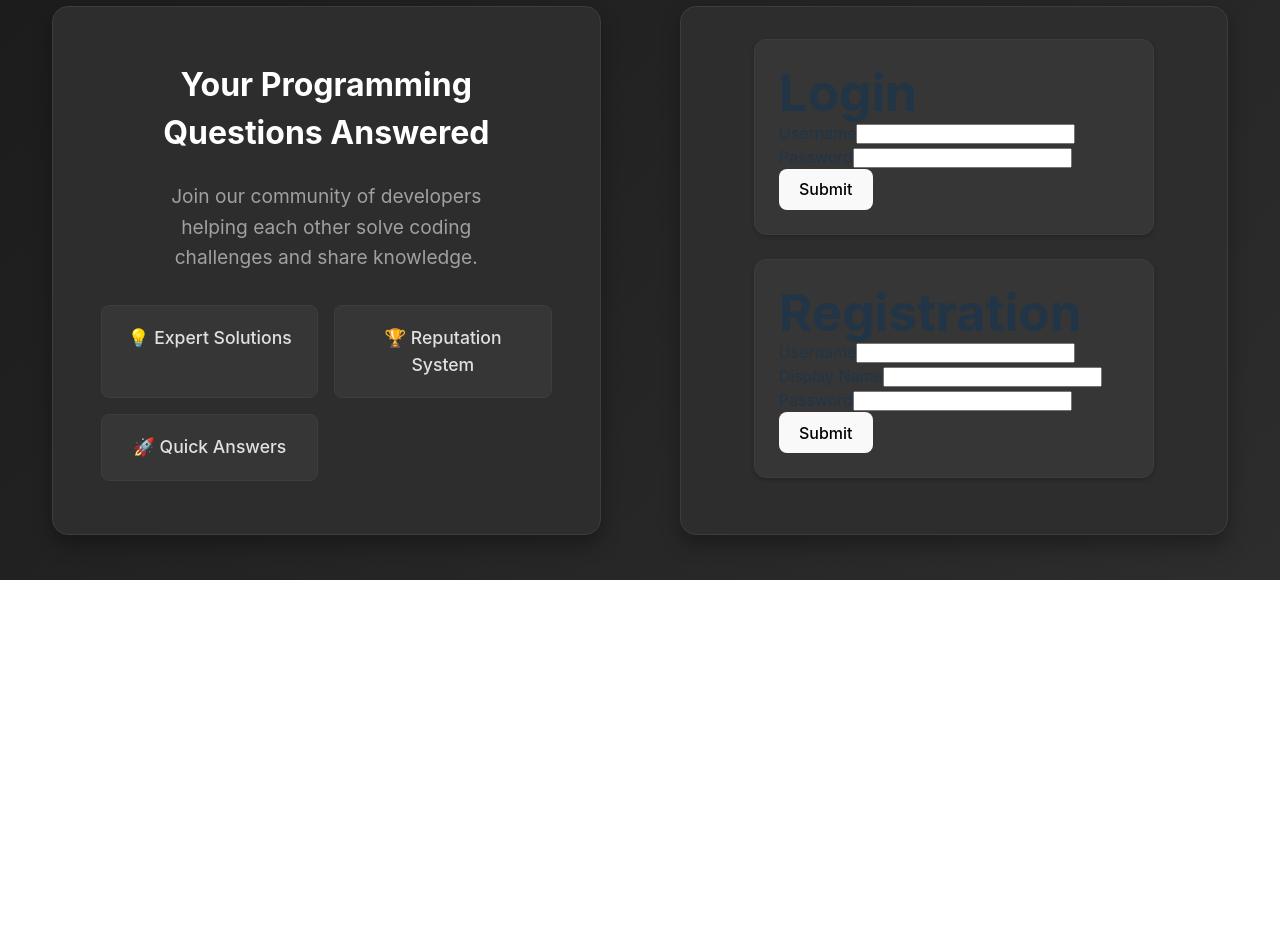
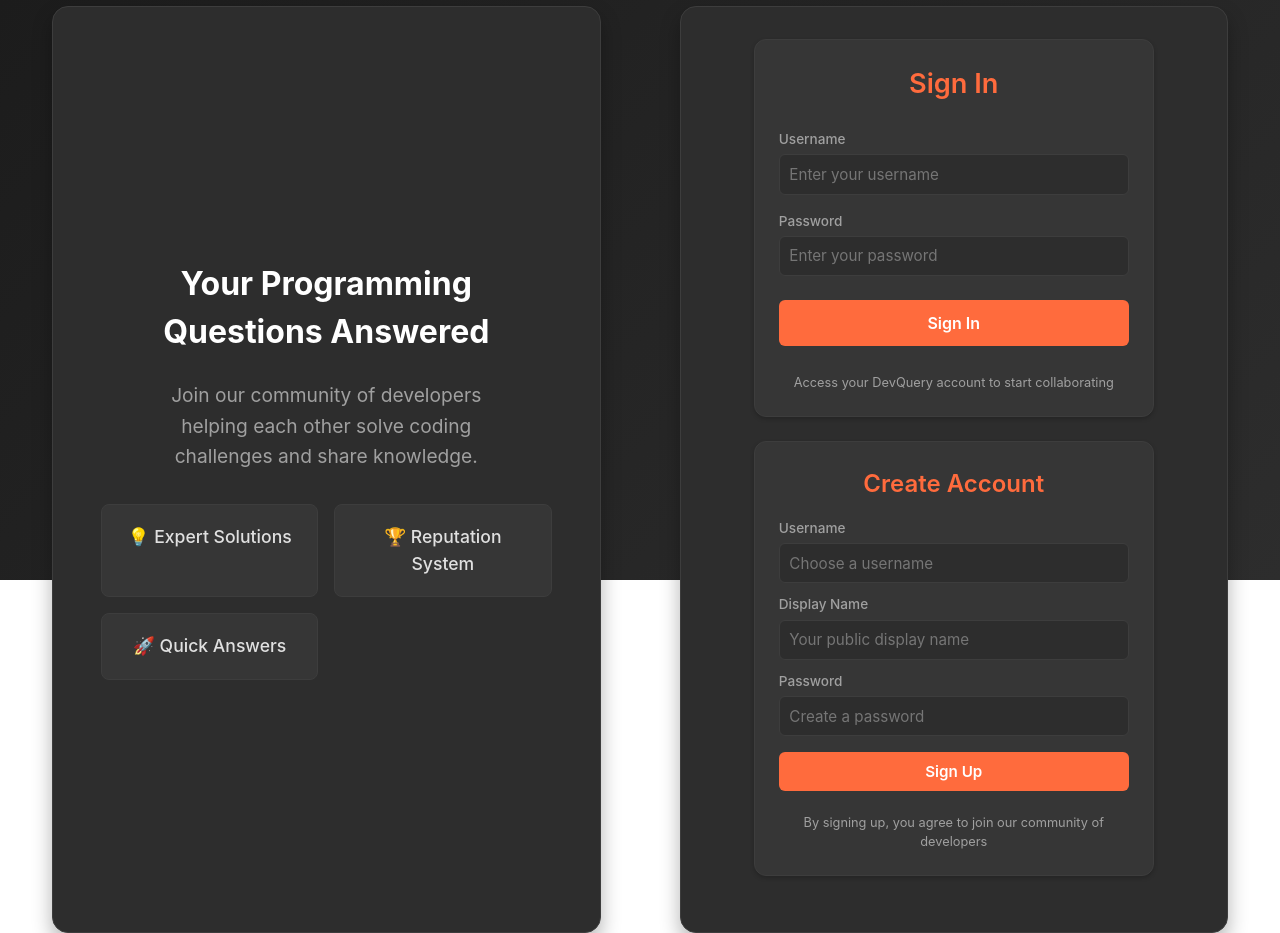
Before and after one commit to sFRHN/DevQuery, a React (Vite) app in the folder frontend/: page / in a window 1280 px wide. Shown: the part 220-1153 px from the top of the page. Before the commit the page ends 800 px from the top, so only its background shows below. Built offline with nearby package versions, Linux system fonts and the light colour scheme; no server answers.

Commit message:
Updated components

```diff
--- /dev/null
+++ b/frontend/src/Components/Login/Login.css
@@ -0,0 +1,92 @@
+.login-container {
+	background: #363636;
+	padding: 1.5rem;
+	border-radius: 12px;
+	box-shadow: 0 4px 12px rgba(0, 0, 0, 0.2);
+	transition: all 0.3s ease;
+	border: 1px solid #3d3d3d;
+	color: #e0e0e0;
+}
+
+.login-container:hover {
+	transform: translateY(-2px);
+	background: #404040;
+	border-color: #ff6b3d;
+	box-shadow: 0 4px 12px rgba(255, 107, 61, 0.2);
+}
+
+.login-container h2 {
+	color: #ff6b3d;
+	font-size: 1.7rem;
+	margin-bottom: 1.5rem;
+	text-align: center;
+	font-weight: 600;
+}
+
+.login-form {
+	display: flex;
+	flex-direction: column;
+	gap: 1rem;
+}
+
+.form-group {
+	display: flex;
+	flex-direction: column;
+	gap: 0.5rem;
+}
+
+.form-group label {
+	font-size: 0.9rem;
+	font-weight: 500;
+	color: #a0a0a0;
+}
+
+.form-group input {
+	padding: 0.8rem;
+	background: #2d2d2d;
+	border: 1px solid #3d3d3d;
+	border-radius: 6px;
+	color: #e0e0e0;
+	font-size: 1rem;
+	transition: all 0.3s ease;
+}
+
+.form-group input:focus {
+	outline: none;
+	border-color: #ff6b3d;
+	box-shadow: 0 0 0 2px rgba(255, 107, 61, 0.2);
+}
+
+.login-button {
+	margin-top: 0.5rem;
+	padding: 0.8rem;
+	background: #ff6b3d;
+	color: white;
+	border: none;
+	border-radius: 6px;
+	font-size: 1rem;
+	font-weight: 600;
+	cursor: pointer;
+	transition: all 0.3s ease;
+}
+
+.login-button:hover {
+	background: #e55a2d;
+	transform: translateY(-2px);
+}
+
+.form-footer {
+	margin-top: 1rem;
+	font-size: 0.9rem;
+	color: #a0a0a0;
+	text-align: center;
+}
+
+.error-message {
+	padding: 0.8rem;
+	background: rgba(255, 107, 61, 0.2);
+	border-left: 3px solid #ff6b3d;
+	color: #ff6b3d;
+	margin-bottom: 1rem;
+	border-radius: 4px;
+}
--- a/frontend/src/Components/Login/Login.jsx
+++ b/frontend/src/Components/Login/Login.jsx
@@ -1,5 +1,6 @@
 import { useState } from "react";
 import { useAuth } from "../AuthContext.jsx";
+import "./Login.css";
 
 export default function Login() {
 	// State to manage form data
@@ -17,6 +18,7 @@ export default function Login() {
 
 		if (!username || !password) {
 			setError("Please enter both username and password");
+			return;
 		}
 
 		const response = await login(username, password);
@@ -27,9 +29,11 @@ export default function Login() {
 	};
 
 	return (
-		<form onSubmit={handleSubmit}>
-			<h1>Login</h1>
+		<div className="login-container">
+			<h2>Sign In</h2>
 			{error && <p className="error-message">{error}</p>}
+			<form onSubmit={handleSubmit} className="login-form">
+				<div className="form-group">
 					<label htmlFor="username">Username</label>
 					<input
 						type="text"
@@ -37,20 +41,40 @@ export default function Login() {
 						name="username"
 						value={formData.username}
 						onChange={(e) =>
-					setFormData({ ...formData, username: e.target.value })
+							setFormData({
+								...formData,
+								username: e.target.value,
+							})
 						}
+						placeholder="Enter your username"
 					/>
+				</div>
+
+				<div className="form-group">
 					<label htmlFor="password">Password</label>
 					<input
-				type="text"
+						type="password"
 						id="password"
 						name="password"
 						value={formData.password}
 						onChange={(e) =>
-					setFormData({ ...formData, password: e.target.value })
+							setFormData({
+								...formData,
+								password: e.target.value,
+							})
 						}
+						placeholder="Enter your password"
 					/>
-			<button type="submit">Submit</button>
+				</div>
+
+				<button type="submit" className="login-button">
+					Sign In
+				</button>
+
+				<p className="form-footer">
+					Access your DevQuery account to start collaborating
+				</p>
 			</form>
+		</div>
 	);
 }
--- /dev/null
+++ b/frontend/src/Components/Registration/Registration.css
@@ -0,0 +1,93 @@
+.registration-container {
+	background: #363636;
+	padding: 1.2rem;
+	border-radius: 12px;
+	box-shadow: 0 4px 12px rgba(0, 0, 0, 0.2);
+	transition: all 0.3s ease;
+	border: 1px solid #3d3d3d;
+	color: #e0e0e0;
+}
+
+.registration-container:hover {
+	transform: translateY(-2px);
+	background: #404040;
+	border-color: #ff6b3d;
+	box-shadow: 0 4px 12px rgba(255, 107, 61, 0.2);
+}
+
+.registration-container h2 {
+	color: #ff6b3d;
+	font-size: 1.5rem;
+	margin-bottom: 1rem;
+	text-align: center;
+	font-weight: 600;
+}
+
+.registration-form {
+	display: flex;
+	flex-direction: column;
+	gap: 0.7rem;
+}
+
+.form-group {
+	display: flex;
+	flex-direction: column;
+	gap: 0.3rem;
+}
+
+.form-group label {
+	font-size: 0.85rem;
+	font-weight: 500;
+	color: #a0a0a0;
+}
+
+.form-group input {
+	padding: 0.6rem;
+	background: #2d2d2d;
+	border: 1px solid #3d3d3d;
+	border-radius: 6px;
+	color: #e0e0e0;
+	font-size: 0.95rem;
+	transition: all 0.3s ease;
+}
+
+.form-group input:focus {
+	outline: none;
+	border-color: #ff6b3d;
+	box-shadow: 0 0 0 2px rgba(255, 107, 61, 0.2);
+}
+
+.register-button {
+	margin-top: 0.3rem;
+	padding: 0.6rem;
+	background: #ff6b3d;
+	color: white;
+	border: none;
+	border-radius: 6px;
+	font-size: 0.95rem;
+	font-weight: 600;
+	cursor: pointer;
+	transition: all 0.3s ease;
+}
+
+.register-button:hover {
+	background: #e55a2d;
+	transform: translateY(-2px);
+}
+
+.form-footer {
+	margin-top: 0.7rem;
+	font-size: 0.8rem;
+	color: #a0a0a0;
+	text-align: center;
+}
+
+.error-message {
+	padding: 0.6rem;
+	background: rgba(255, 107, 61, 0.2);
+	border-left: 3px solid #ff6b3d;
+	color: #ff6b3d;
+	margin-bottom: 0.7rem;
+	border-radius: 4px;
+	font-size: 0.85rem;
+}
--- a/frontend/src/Components/Registration/Registration.jsx
+++ b/frontend/src/Components/Registration/Registration.jsx
@@ -1,5 +1,6 @@
 import { useState } from "react";
 import { useAuth } from "../AuthContext.jsx";
+import "./Registration.css";
 
 export default function Registration() {
 	// State to manage form data
@@ -17,6 +18,7 @@ export default function Registration() {
 
 		if (!username || !password || !displayName) {
 			setError("Please fill in all the fields");
+			return;
 		}
 
 		const response = await register(username, password, displayName);
@@ -27,40 +29,69 @@ export default function Registration() {
 	};
 
 	return (
-		<form onSubmit={handleSubmit}>
-			<h1>Registration</h1>
+		<div className="registration-container">
+			<h2>Create Account</h2>
 			{error && <p className="error-message">{error}</p>}
-			<label for="username">Username</label>
+			<form onSubmit={handleSubmit} className="registration-form">
+				<div className="form-group">
+					<label htmlFor="username">Username</label>
 					<input
 						type="text"
 						id="username"
 						name="username"
 						value={formData.username}
 						onChange={(e) =>
-					setFormData({ ...formData, username: e.target.value })
+							setFormData({
+								...formData,
+								username: e.target.value,
+							})
 						}
+						placeholder="Choose a username"
 					/>
-			<label for="displayName">Display Name</label>
+				</div>
+
+				<div className="form-group">
+					<label htmlFor="displayName">Display Name</label>
 					<input
 						type="text"
 						id="displayName"
 						name="displayName"
 						value={formData.displayName}
 						onChange={(e) =>
-					setFormData({ ...formData, displayName: e.target.value })
+							setFormData({
+								...formData,
+								displayName: e.target.value,
+							})
 						}
+						placeholder="Your public display name"
 					/>
-			<label for="password">Password</label>
+				</div>
+
+				<div className="form-group">
+					<label htmlFor="password">Password</label>
 					<input
-				type="text"
+						type="password"
 						id="password"
 						name="password"
 						value={formData.password}
 						onChange={(e) =>
-					setFormData({ ...formData, password: e.target.value })
+							setFormData({
+								...formData,
+								password: e.target.value,
+							})
 						}
+						placeholder="Create a password"
 					/>
-			<button type="submit">Submit</button>
+				</div>
+
+				<button type="submit" className="register-button">
+					Sign Up
+				</button>
+
+				<p className="form-footer">
+					By signing up, you agree to join our community of developers
+				</p>
 			</form>
+		</div>
 	);
 }
```
Lines whose indentation alone changed are shown as unchanged.
